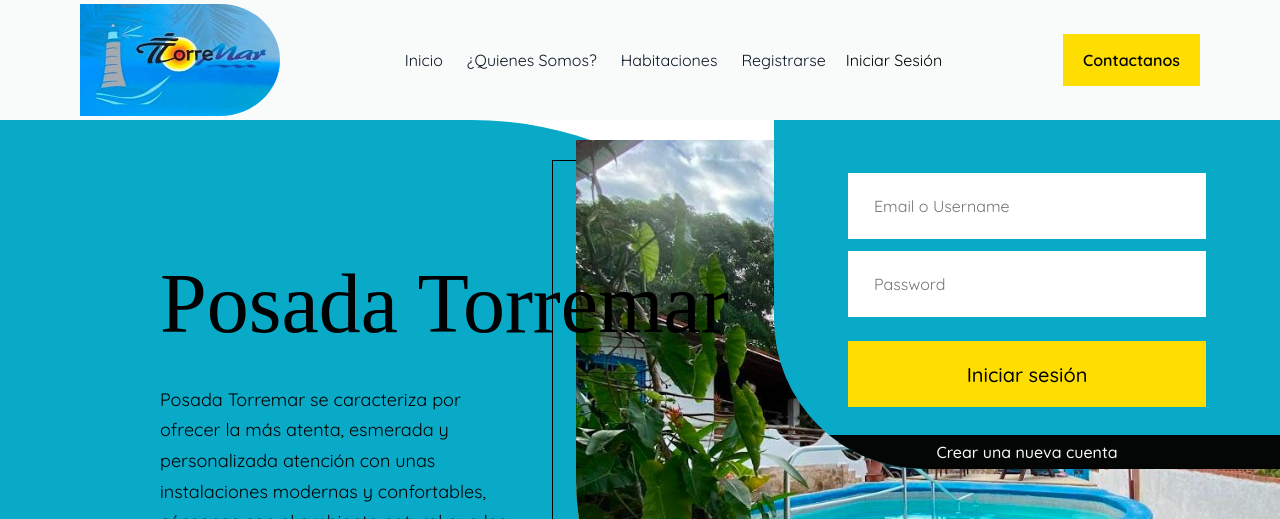
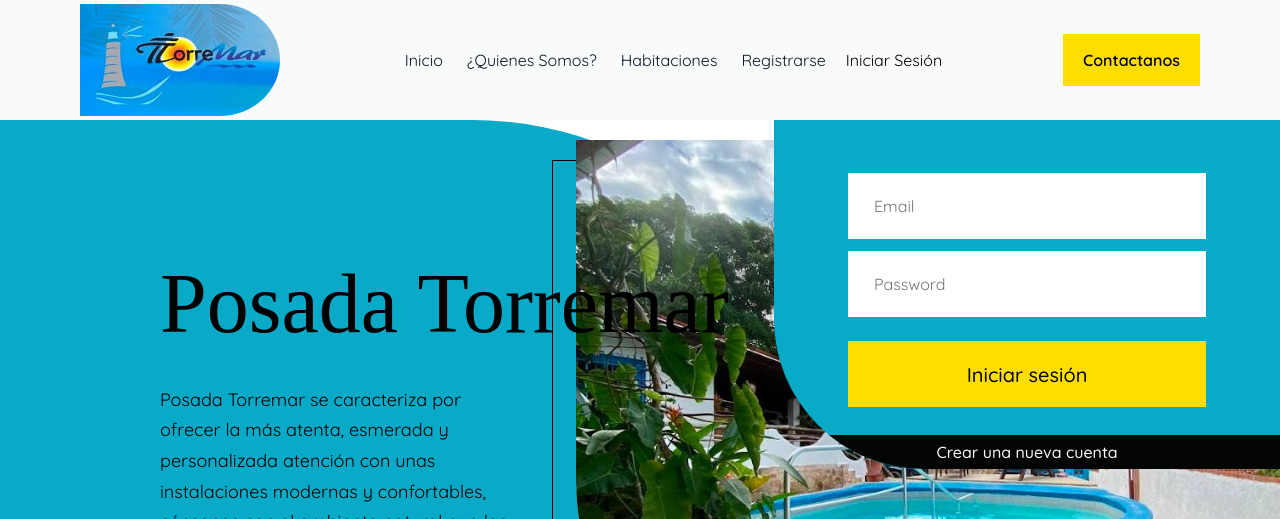
Before and after one commit to RivasAlejandro1/Hotel-Front, a React (Vite) app: page / in a window 1280 px wide. Both pictures are taken after a click on the button "Iniciar Sesión". Shown: the top 519 px of the page. Built offline with nearby package versions, Linux system fonts and the light colour scheme; a web font is replaced by a local one.

Commit message:
Modife Login Component

```diff
--- a/src/components/Login/Login.jsx
+++ b/src/components/Login/Login.jsx
@@ -1,22 +1,95 @@
 import style from './Login.module.css';
-import img1 from '../../assets/1.jpg';
-export default function Login() {
+import { useForm }  from 'react-hook-form';
+import { emailRegex,emailRegexMessage } from '../../helpers/validateEmail';
+import { validatePassword } from '../../helpers/validatePassword';
+import axios from "axios";
+import { useNavigate } from 'react-router-dom';
+
+const API_ENDPOINT = "http://localhost:3000/login"
+
+export default function Login(e) {
+
+    const { register, handleSubmit, formState: {errors}} = useForm();
+    const Navigate = useNavigate()
+
+    const onSubmit = handleSubmit((data) => {
+        const {password, email} = data;
+        const info = {password, email};
+
+        try {
+            axios.post(API_ENDPOINT, info).then(
+                ({data}) => {
+                    window.localStorage.setItem(
+                        'loggedIdAppUser', JSON.stringify(data.id)
+                    );
+                    window.localStorage.setItem(
+                        'loggedTokenAppUser', JSON.stringify(data.token)
+                    );
+                    window.localStorage.setItem(
+                        'loggedTypeAppUser', JSON.stringify(data.administrador)
+                    );
+                    Navigate("/")
+           })
+
+        }catch(error){
+            console.log(error.response.data)
+        }
+
+    })
+
     return(
-        <form className={style.Login}>
-                <label for="email"></label>
+        <form
+            onSubmit={onSubmit}
+            className={
+                e.Apper ?
+                style.Login
+                : style.LogInDisApper
+                }
+        >
+                <label
+                    htmlFor='email'
+                ></label>
                 <input
+                    type='text'
                     id="email"
-                    name="Email o Username"
-                    placeholder='Email o Username'
+                    name="email"
+                    placeholder='Email'
+                    {...register("email", {
+                        required: {
+                            value: true,
+                            message: "Correo es requerido"
+                        },
+                        pattern: {
+                            value: emailRegex,
+                            message: emailRegexMessage
+                        },
+                    })}
                 ></input>
-                <label for="password"></label>
+                {
+                    errors.email ?  <span className={style.errors}>{errors.email.message}</span> : <></>
+                }
+                <label
+                    htmlFor='password'
+                ></label>
                 <input
-                        placeholder='Password'
+                    type='password'
+                    id="password"
+                    name="password"
+                    placeholder='Password'
+
+                    {...register("password", {
+                        required: {
+                            value: true,
+                            message: "Password es requerido"
+                        },
+                        validate: (value)=> validatePassword(value)
+                    })}
                 ></input>
+                {
+                    errors.password ?  <span className={style.errors}>{"Complete la contraseña"}</span> : <></>
+                }
 
-                <button className={style.button}>
-                    Iniciar sesión
-                </button>
+                <button className={style.button} > Iniciar sesión </button>
                 <div className={style.link}>
                     <a className={style.button}>
                                 Crear una nueva cuenta
--- a/src/components/Login/Login.module.css
+++ b/src/components/Login/Login.module.css
@@ -2,14 +2,16 @@
     --LoginW: 506px;
     --InputW: 358px
 }
-.Login {
+.Login, .LogInDisApper {
+    transition: all 0.5s ease-out;
+
     width:  var(--LoginW);
     height: calc( var(--LoginW) *  349 / 506);
     overflow: hidden;
 
     background-color: var(--color2);
     border-radius: 0 0 0 150px;
-    z-index: 8;
+    z-index: 9;
     position: absolute;
     top: 120px;
     right: 0;
@@ -20,6 +22,9 @@
     justify-content: end;
 
     font-family: var(--fontFamily-text);
+
+    transform: translateY(-100%);
+    opacity: 0;
 
     input, button{
         width: var(--InputW);
@@ -56,3 +61,29 @@
     }
 
 }
+
+
+.LogInDisApper{
+    transform: translateY(0);
+    opacity: 1;
+}
+
+@keyframes desplazarHaciaAbajo {
+    from {
+        transform: translateY(-100%);
+         opacity: 0;
+    }
+    to {
+        transform: translateY(0);
+         opacity: 1;
+        }
+}
+
+.errors{
+
+    color: #000;
+    font-weight: 800;
+    font-size: 14px;
+    border-bottom: 1px solid #f00;
+    margin-bottom: 8px;
+}
```
